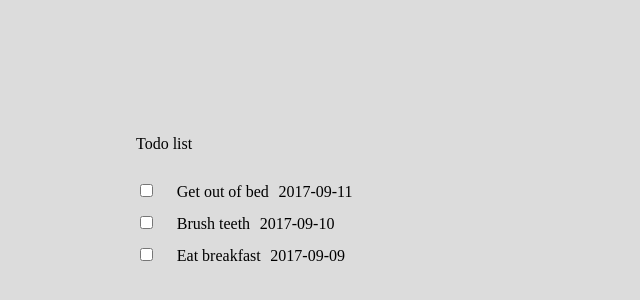
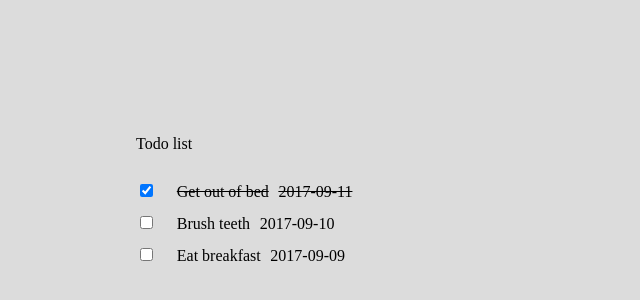
Before and after one commit to DalyaKTAhmed/hyf-1, a React (Create React App) app in the folder React/week2/todo-list/: page / in a window 1280 px wide. Shown: the part 24-324 px from the top of the page, without its empty margins (0-640 px from the left). Built offline with nearby package versions, Linux system fonts and the light colour scheme.

Commit message:
refactor

```diff
--- a/React/week2/todo-list/src/App.js
+++ b/React/week2/todo-list/src/App.js
@@ -1,25 +1,43 @@
 import React, { Component } from "react";
 
-import TodoList from "./TodoList";
-import todoList from "./todoList.json";
+import Todos from "./Todos";
+import data from "./data.json";
 
 class App extends Component {
 
     constructor(props) {
         super(props);
         this.state = {
-            tasks: todoList.tasks
+            tasks: data,
+            id:13
+
+
         };
+        this.handleCheck = this.handleCheck.bind(this);
 
     }
+    handleCheck(e) {
+        // const id = Number(e.target.value);;
+        // console.log(id);
+        // const modifiedData = this.state.data.map(task => {
+        //     if (task.id === id) {
+        //         task.done = !task.done;
+        //     }
+        //     return true;
+        // });
+
+        // this.setState(() => { return modifiedData });
+        // // this.setState(modifiedData);
+        const id = 17;
+        this.setState(() => {return  id });
+    };
+
 
     render() {
         if (this.state.tasks.length) {
-            //   let tasks = this.state.tasks;
-            //     tasks = tasks.map((task) => <Task  task={task.description} key={task.id}/>);
             return (
                 <div className="main">
-                    <TodoList tasks={this.state.tasks} />
+                    <Todos tasks={this.state.tasks} handleCheck={(e)=> this.handleCheck(e)} />
                 </div>
             )
         }
--- a/React/week2/todo-list/src/CheckBox.js
+++ /dev/null
@@ -1,29 +0,0 @@
-import React, { Component } from "react";
-
-
-
-class CheckBox extends Component {
-    constructor(props) {
-        super(props);
-        this.state = {
-            todoChecked: true
-        };
-        this.props = props;
-        this.handleCheck = this.handleCheck.bind(this);
-    }
-
-    handleCheck() {
-        this.setState({
-            checked: !this.state.todoChecked
-        });
-    };
-
-    render(){
-        return(
-            <div/>
-        )
-    }
-
-}
-
-export default CheckBox;
--- /dev/null
+++ b/React/week2/todo-list/src/Todo.js
@@ -0,0 +1,23 @@
+import React, { Component } from "react";
+import "./index.css";
+
+
+class Todo extends Component {
+
+    render() {
+
+        return (
+            <form >
+                <div className="todo-task">
+                    <input type="checkbox" defaultChecked={this.props.task.done} value={this.props.task.id} onChange={this.props.handelCheck} />
+                    <label className="strike-through">
+                        <span>{this.props.task.description}</span>
+                        <span>{this.props.task.deadline}</span>
+                    </label>
+                </div>
+
+            </form>
+        )
+    }
+}
+export default Todo;
--- a/React/week2/todo-list/src/TodoList.js
+++ /dev/null
@@ -1,33 +0,0 @@
-import React, { Component } from "react";
-import CheckBox from "./CheckBox";
-import "./index.css";
-
-
-class TodoList extends Component {
-    constructor(props) {
-        super(props);
-        this.props = props;
-    };
-
-    render() {
-        let tasks = this.props.tasks;
-        let handleCheck = this.props.handleCheck;
-        return (
-            <form>
-                {tasks.map((task) =>
-                    <div className="todo-task">
-                        <input type="checkbox" onChange={handleCheck} />
-                        <label className="strike-through" key={task.id}>
-                            <span>{task.description}</span>
-                            <span>{task.deadline}</span>
-                        </label>
-                    </div>
-                )}
-            </form>
-        )
-    }
-};
-
-
-
-export default TodoList;
--- /dev/null
+++ b/React/week2/todo-list/src/Todos.js
@@ -0,0 +1,45 @@
+import React, { Component } from "react";
+// import CheckBox from "./CheckBox";
+import "./index.css";
+import Todo from "./Todo"
+
+
+class Todos extends Component {
+    constructor(props) {
+        super(props);
+        this.props = props;
+    };
+    render() {
+
+        return (
+            <div>
+                {this.props.tasks.map((task) =>
+                    <Todo task={task} key={task.id} handelCheck={this.props.handleCheck} />
+                )}
+            </div>
+        )
+    }
+};
+
+//     render() {
+//         let tasks = this.props.tasks;
+//         let handleCheck = this.props.handleCheck;
+//         return (
+//             <form>
+//                 {tasks.map((task) =>
+//                     <div className="todo-task">
+//                         <input type="checkbox" onChange={handleCheck} />
+//                         <label className="strike-through" key={task.id}>
+//                             <span>{task.description}</span>
+//                             <span>{task.deadline}</span>
+//                         </label>
+//                     </div>
+//                 )}
+//             </form>
+//         )
+//     }
+// };
+
+
+
+export default Todos;
--- /dev/null
+++ b/React/week2/todo-list/src/data.json
@@ -0,0 +1,20 @@
+[
+    {
+        "id": 1,
+        "description": "Get out of bed",
+        "deadline": "2017-09-11",
+        "done": true
+    },
+    {
+        "id": 2,
+        "description": "Brush teeth",
+        "deadline": "2017-09-10",
+        "done": false
+    },
+    {
+        "id": 3,
+        "description": "Eat breakfast",
+        "deadline": "2017-09-09",
+        "done": false
+    }
+]
--- a/React/week2/todo-list/src/todoList.json
+++ /dev/null
@@ -1,22 +0,0 @@
- {
-    "tasks" : [
-        {
-            "id": 1,
-            "description": "Get out of bed",
-            "deadline": "2017-09-11",
-            "done": true
-        },
-        {
-            "id": 2,
-            "description": "Brush teeth",
-            "deadline": "2017-09-10",
-            "done": false
-        },
-        {
-            "id": 3,
-            "description": "Eat breakfast",
-            "deadline": "2017-09-09",
-            "done": false
-        }
-    ]
-}
```
